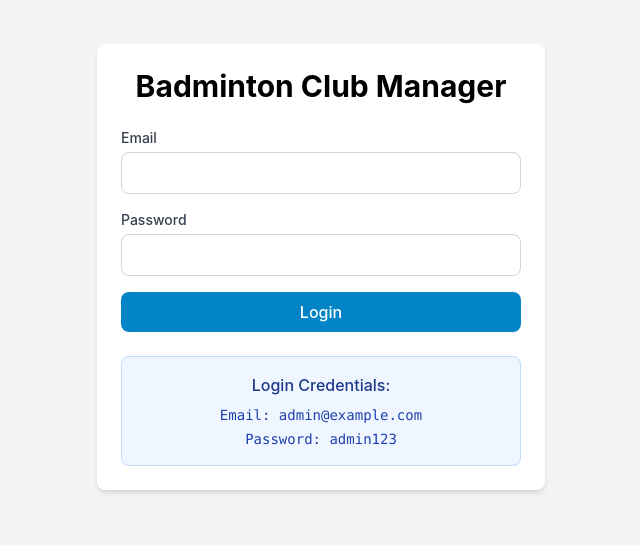
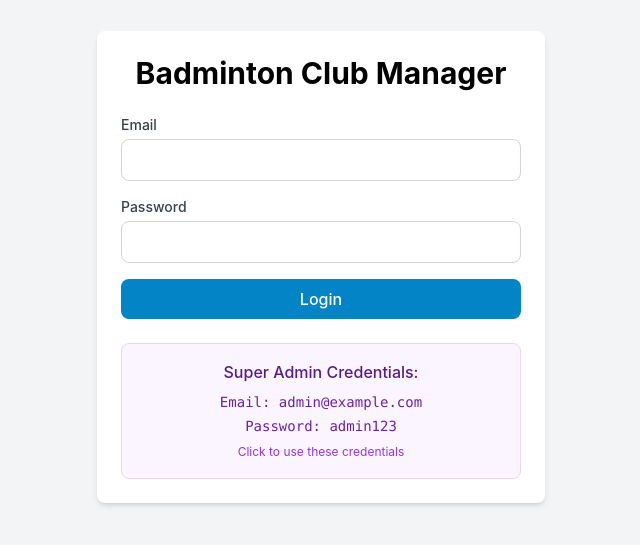
Before and after one commit to Oshana/ClubEngineX, a React (Vite) app in the folder frontend/: page /login in a window 1280 px wide. Shown: the part 133-678 px from the top of the page, without its empty margins (319-959 px from the left). Built offline with nearby package versions, Linux system fonts and the light colour scheme; no server answers.

Commit message:
Make admin@example.com a super admin and update login UI
- Run make_super_admin script to elevate admin@example.com
- Update login UI to show super admin credentials
- Add quick-fill button for credentials

```diff
--- a/frontend/src/pages/Login.tsx
+++ b/frontend/src/pages/Login.tsx
@@ -79,11 +79,23 @@ const Login: React.FC = () => {
           </button>
         </form>
 
-        <div className="mt-6 p-4 bg-blue-50 rounded-lg border border-blue-200">
-          <p className="text-center font-medium text-blue-900 mb-2">Login Credentials:</p>
-          <div className="space-y-1 text-center text-blue-800">
-            <p className="font-mono text-sm">Email: admin@example.com</p>
-            <p className="font-mono text-sm">Password: admin123</p>
+        <div className="mt-6 space-y-3">
+          <div className="p-4 bg-purple-50 rounded-lg border border-purple-200">
+            <p className="text-center font-medium text-purple-900 mb-2">Super Admin Credentials:</p>
+            <div className="space-y-1 text-center text-purple-800">
+              <p className="font-mono text-sm">Email: admin@example.com</p>
+              <p className="font-mono text-sm">Password: admin123</p>
+            </div>
+            <button
+              type="button"
+              onClick={() => {
+                setEmail('admin@example.com');
+                setPassword('admin123');
+              }}
+              className="mt-2 w-full text-xs text-purple-600 hover:text-purple-800"
+            >
+              Click to use these credentials
+            </button>
           </div>
         </div>
       </div>
```
Also changed, not shown: 1 other file (tests, documents, lock files or other folders).
